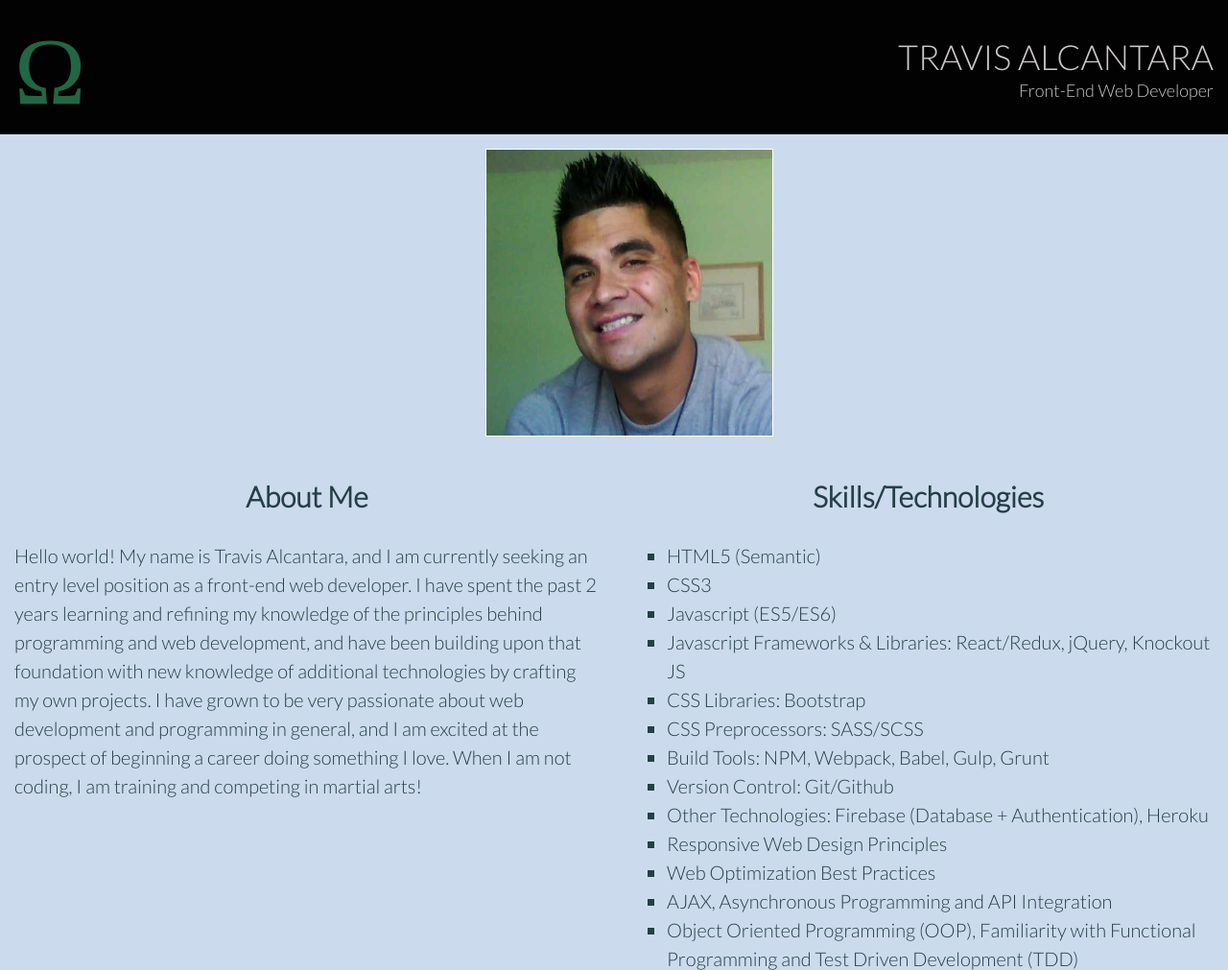
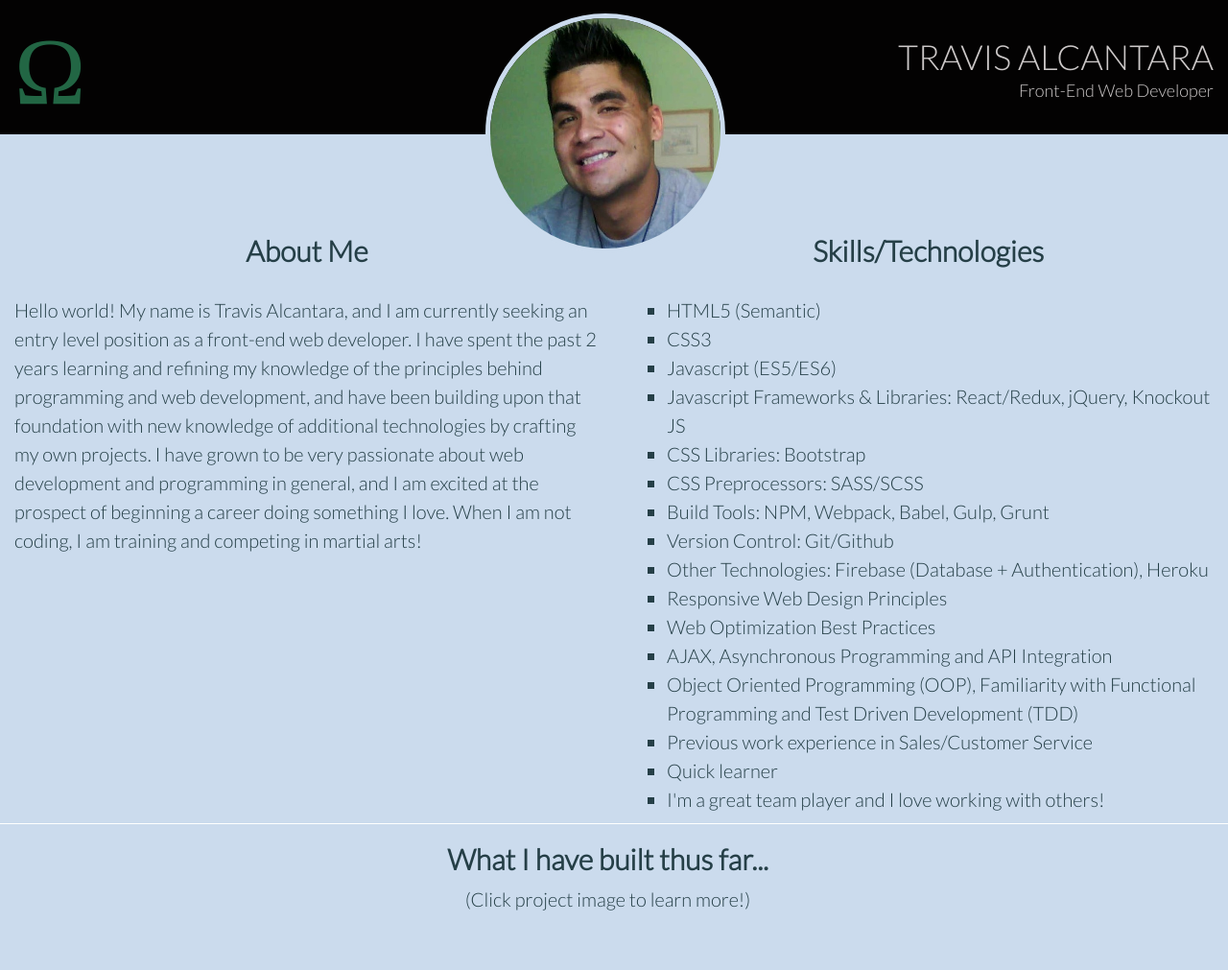
Before and after one commit to travalc/portfolio, a website: page index.html in a window 1280 px wide. Shown: the top 1011 px of the page at 96% size. Drawn offline with Linux system fonts and the light colour scheme.

Commit message:
Made profile image's margin negative, added border color that matches the body, adusted top margin of description row

```diff
--- a/css/responsive.css
+++ b/css/responsive.css
@@ -38,11 +38,14 @@
     margin-left: 0;
   }
   .profile-image {
-     width: 300px;
-     height: 300px;
+     width: 250px;
+     height: 250px;
      overflow: hidden;
      margin-left: 40%;
-     margin-top: 15px;
+     margin-top: -10%;
+     border: solid #cbdbed;
+     border-radius: 50%;
+     border-width: thick;
 
   }
   .bio-section {
@@ -55,7 +58,7 @@
 
   }
   .description {
-    margin-top: 2%;
+    margin-top: -3%;
 
   }
   .projects-head {
```
